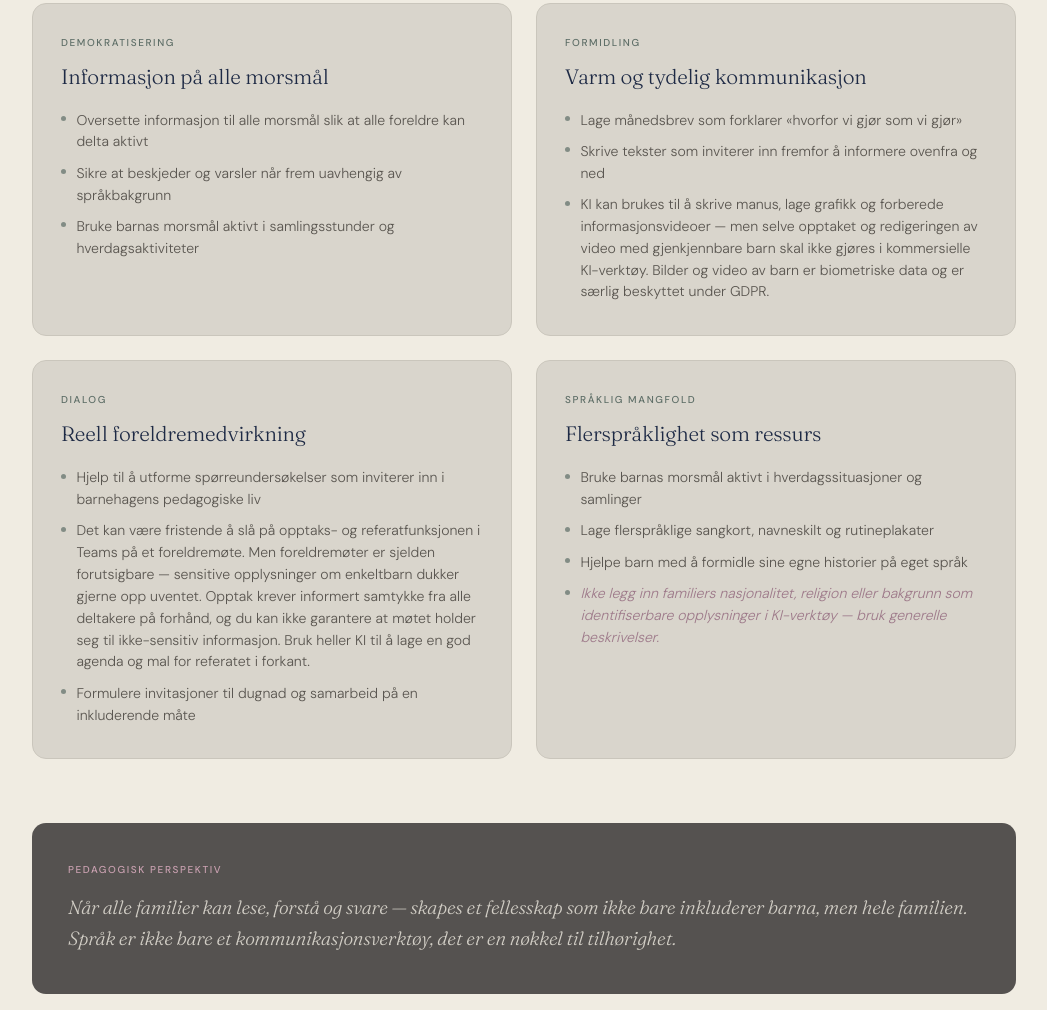
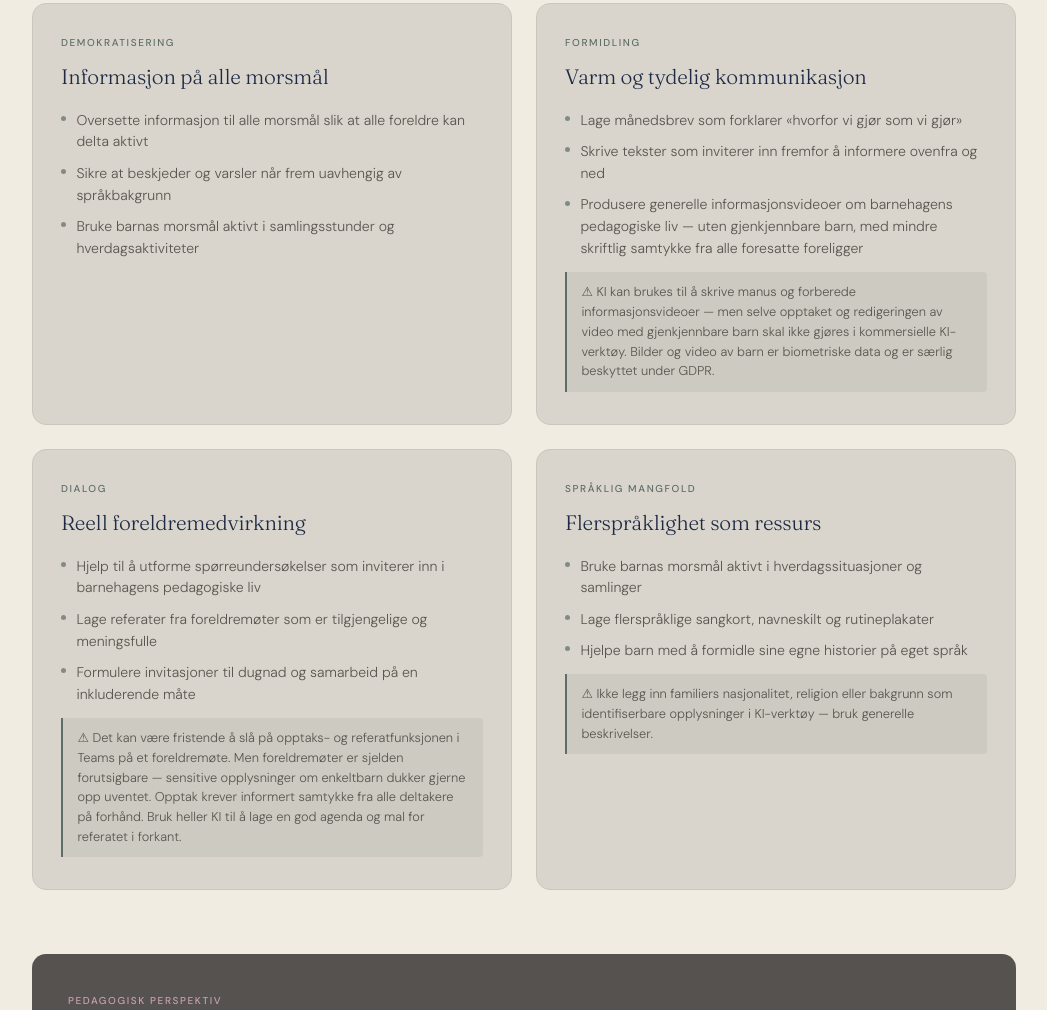
Before and after one commit to Mariannletnes/genkiibarnehagen, a plain HTML site: page inkluderende-fellesskap.html in a window 1280 px wide. Shown: the part 845-1855 px from the top of the page, without its empty margins (116-1163 px from the left). Drawn offline with Linux system fonts and the light colour scheme.

Commit message:
Add files via upload

```diff
--- a/inkluderende-fellesskap.html
+++ b/inkluderende-fellesskap.html
@@ -145,8 +145,11 @@ footer { background: var(--marine); border-top: 2.5px solid var(--mauve); paddin
       <ul class="block-items">
         <li>Lage månedsbrev som forklarer «hvorfor vi gjør som vi gjør»</li>
         <li>Skrive tekster som inviterer inn fremfor å informere ovenfra og ned</li>
-        <li>KI kan brukes til å skrive manus, lage grafikk og forberede informasjonsvideoer — men selve opptaket og redigeringen av video med gjenkjennbare barn skal ikke gjøres i kommersielle KI-verktøy. Bilder og video av barn er biometriske data og er særlig beskyttet under GDPR.</li>
+        <li>Produsere generelle informasjonsvideoer om barnehagens pedagogiske liv — uten gjenkjennbare barn, med mindre skriftlig samtykke fra alle foresatte foreligger</li>
       </ul>
+      <div style="margin-top:0.75rem;padding:0.65rem 0.9rem;background:rgba(94,110,103,0.1);border-left:2px solid var(--accent);border-radius:0 4px 4px 0;font-size:0.8rem;font-weight:300;color:var(--text-soft);line-height:1.55;">
+        ⚠ KI kan brukes til å skrive manus og forberede informasjonsvideoer — men selve opptaket og redigeringen av video med gjenkjennbare barn skal ikke gjøres i kommersielle KI-verktøy. Bilder og video av barn er biometriske data og er særlig beskyttet under GDPR.
+      </div>
     </div>
 
     <div class="section-block">
@@ -154,9 +157,12 @@ footer { background: var(--marine); border-top: 2.5px solid var(--mauve); paddin
       <div class="block-title">Reell foreldremedvirkning</div>
       <ul class="block-items">
         <li>Hjelp til å utforme spørreundersøkelser som inviterer inn i barnehagens pedagogiske liv</li>
-        <li> Det kan være fristende å slå på opptaks- og referatfunksjonen i Teams på et foreldremøte. Men foreldremøter er sjelden forutsigbare — sensitive opplysninger om enkeltbarn dukker gjerne opp uventet. Opptak krever informert samtykke fra alle deltakere på forhånd, og du kan ikke garantere at møtet holder seg til ikke-sensitiv informasjon. Bruk heller KI til å lage en god agenda og mal for referatet i forkant.</li>
+        <li>Lage referater fra foreldremøter som er tilgjengelige og meningsfulle</li>
         <li>Formulere invitasjoner til dugnad og samarbeid på en inkluderende måte</li>
       </ul>
+      <div style="margin-top:0.75rem;padding:0.65rem 0.9rem;background:rgba(94,110,103,0.1);border-left:2px solid var(--accent);border-radius:0 4px 4px 0;font-size:0.8rem;font-weight:300;color:var(--text-soft);line-height:1.55;">
+        ⚠ Det kan være fristende å slå på opptaks- og referatfunksjonen i Teams på et foreldremøte. Men foreldremøter er sjelden forutsigbare — sensitive opplysninger om enkeltbarn dukker gjerne opp uventet. Opptak krever informert samtykke fra alle deltakere på forhånd. Bruk heller KI til å lage en god agenda og mal for referatet i forkant.
+      </div>
     </div>
 
     <div class="section-block">
@@ -166,8 +172,10 @@ footer { background: var(--marine); border-top: 2.5px solid var(--mauve); paddin
         <li>Bruke barnas morsmål aktivt i hverdagssituasjoner og samlinger</li>
         <li>Lage flerspråklige sangkort, navneskilt og rutineplakater</li>
         <li>Hjelpe barn med å formidle sine egne historier på eget språk</li>
-        <li style="color:var(--mauve); font-style:italic;">Ikke legg inn familiers nasjonalitet, religion eller bakgrunn som identifiserbare opplysninger i KI-verktøy — bruk generelle beskrivelser.</li>
       </ul>
+      <div style="margin-top:0.75rem;padding:0.65rem 0.9rem;background:rgba(94,110,103,0.1);border-left:2px solid var(--accent);border-radius:0 4px 4px 0;font-size:0.8rem;font-weight:300;color:var(--text-soft);line-height:1.55;">
+        ⚠ Ikke legg inn familiers nasjonalitet, religion eller bakgrunn som identifiserbare opplysninger i KI-verktøy — bruk generelle beskrivelser.
+      </div>
     </div>
 
   </div>
@@ -210,7 +218,7 @@ footer { background: var(--marine); border-top: 2.5px solid var(--mauve); paddin
       <div class="age-card">
         <div class="age-tag">0–3 år</div>
         <div class="age-card-title">Trygghet og tilknytning</div>
-        <p>For de yngste handler hjemsamarbeid om trygghet i overgangen mellom hjem og barnehage.<br><br>KI kan hjelpe med å lage tekstlige oppdateringer og beskrivelser fra barnets dag på eget språk.<br><br><strong style="color:var(--forest);">Merk:</strong> bildedagbøker og videooppdateringer krever skriftlig samtykke fra foresatte og må håndteres etter barnehagens GDPR-rutiner.</p>
+        <p>For de yngste handler hjemsamarbeid om trygghet i overgangen mellom hjem og barnehage.<br><br>KI kan hjelpe med å lage tekstlige oppdateringer og beskrivelser fra barnets dag på eget språk.<br><br><span style="display:block;margin-top:0.5rem;padding:0.5rem 0.75rem;background:rgba(94,110,103,0.1);border-left:2px solid var(--accent);border-radius:0 4px 4px 0;font-size:0.78rem;color:var(--text-soft);">⚠ Bildedagbøker og videooppdateringer krever skriftlig samtykke fra foresatte og må håndteres etter barnehagens GDPR-rutiner.</span></p>
       </div>
       <div class="age-card">
         <div class="age-tag">3–4 år</div>
```
